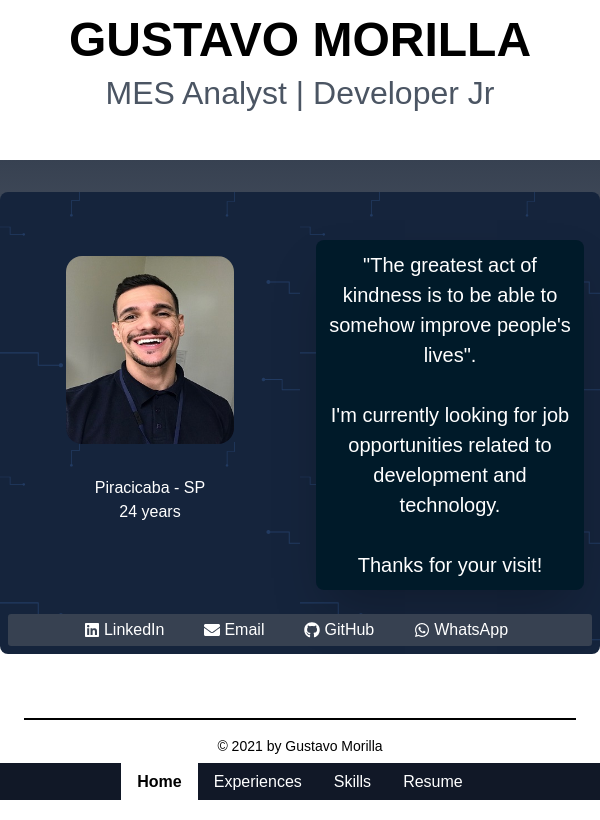
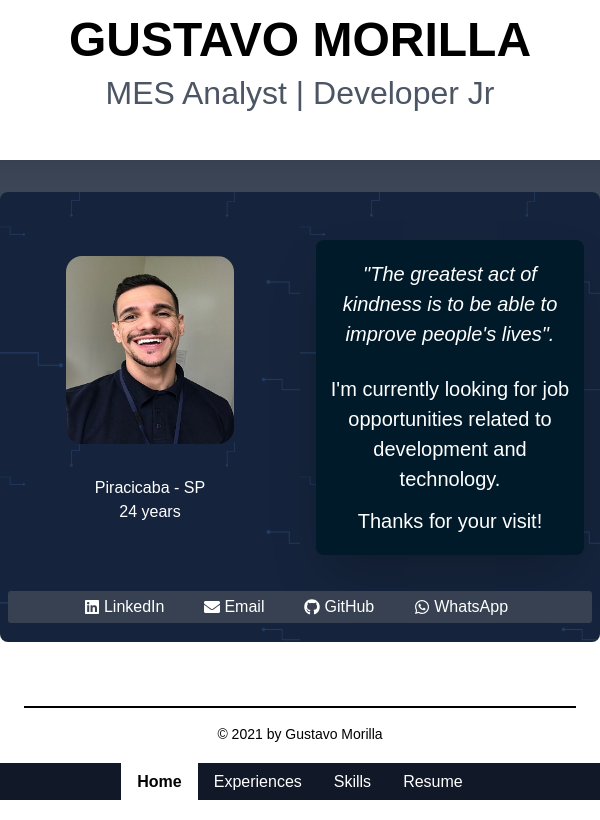
Before and after one commit to M0rilla/MyProfile, a Next.js app: page / in a window 600 px wide. Built offline with nearby package versions, Linux system fonts and the light colour scheme.

Commit message:
updating info

```diff
--- a/components/SiteLayout.js
+++ b/components/SiteLayout.js
@@ -12,7 +12,7 @@ return (
     <div className="bg-white mx-auto">
       <div className="head">
         <Head>
-          <title>Gustavo Morilla - Profile</title>
+          <title>Gustavo Morilla</title>
           <meta
             name="viewport"
             content="initial-scale=1.0, width=device-width"
--- a/pages/index.js
+++ b/pages/index.js
@@ -26,14 +26,11 @@ const Index = () => (
               <a className=""> 24 years</a>
             </div>
           </div>
-          <div className="rounded-lg text-center">
+          <div className="flex rounded-lg text-center">
             <div className="home-textbg rounded-lg shadow-2xl text-white">
-             <p>"The greatest act of kindness is to be able to somehow improve people's lives".</p>
-               <br />
-             <p>I'm currently looking for job opportunities related to development and technology.</p>
-
-             <br />
-             <p>Thanks for your visit!</p>
+             <p className="italic">"The greatest act of kindness is to be able to improve people's lives".</p>
+             <p className="mt-4">I'm currently looking for job opportunities related to development and technology.</p>
+             <p className="mt-1">Thanks for your visit!</p>
             </div>
           </div>
           <div className="flex items-center justify-center rounded-lg m-2 col-span-2">
--- a/pages/skills.js
+++ b/pages/skills.js
@@ -7,7 +7,7 @@ export default function Skills({ skills }) {
       <div className="w-screen main">
       <div className="flex items-center justify-center">
             <div className="skills">
-              <div className="text-center mt-8">
+              <div className="text-center font-bold mt-10">
                 Programming Languages, Frameworks and Tools
                 <div className="m-14">
                   <Image
--- a/styles/style.css
+++ b/styles/style.css
@@ -158,12 +158,7 @@ button {
 }
 
 .home-textbg {
-  display: flex;
-  flex-direction: column;
-  justify-content: space-between;
-  align-items: center;
-  font-size: 20px;
-  margin-bottom: 1.5rem;
+  margin-bottom: 1rem;
 }
 
 .photo {
@@ -226,7 +221,7 @@ button {
 .home-textbg {
   display: flex;
   flex-direction: column;
-  justify-content: space-between;
+  justify-content: space-evenly;
   align-items: center;
   font-size: 20px;
   margin: 3rem 1rem 1rem 1rem;
```
